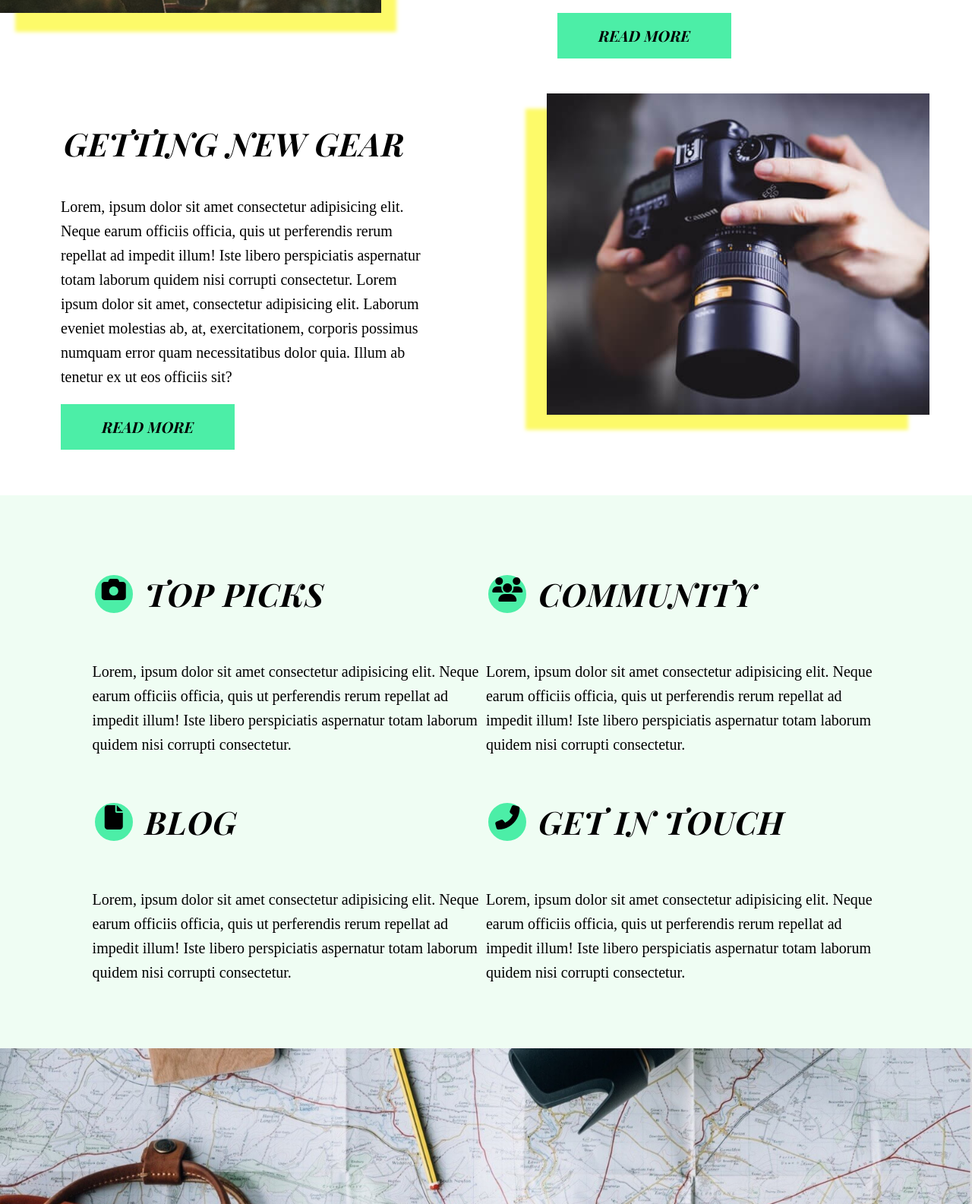
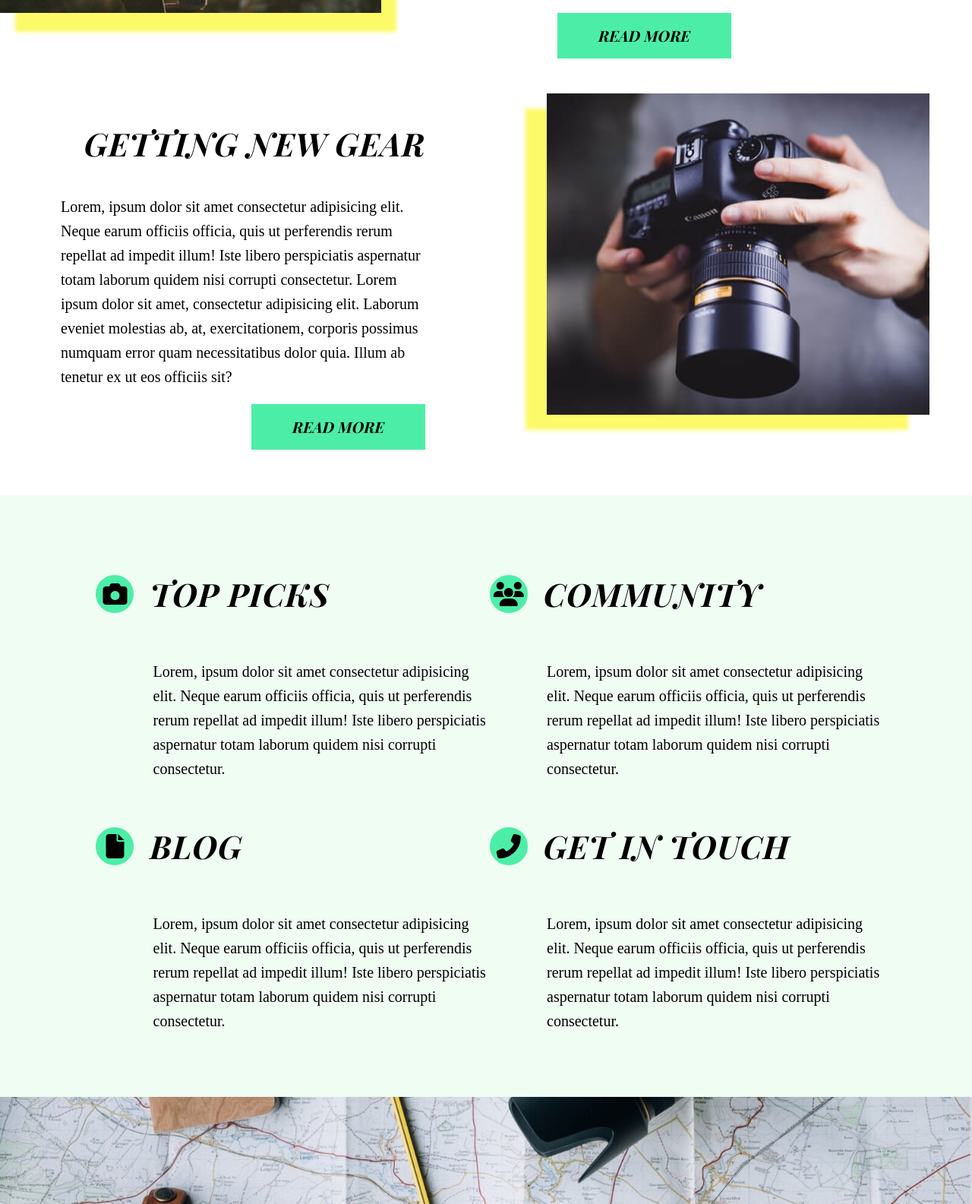
Before and after one commit to renata1026/renataReinartzprojectOne, a plain HTML site: page index.html in a window 1280 px wide. Shown: the part 1555-3140 px from the top of the page at 76% size. Drawn offline with Linux system fonts and the light colour scheme.

Commit message:
final changes

```diff
--- a/index.html
+++ b/index.html
@@ -100,25 +100,31 @@
 		</div><!-- Close out rowTwo-->
 	</article>
 	<!--Close out article-->
-	<section class="icon">
+	<section class="highlights">
 		<div class="wrapper">
 			<div class="iconRowOne">
+				<div class="highlightWrapper">
+					<div class="icon">
 						<div class="iconWrapper">
-					<div class="iconOne">
 							<i class="fa-solid fa-camera galleryIcon"></i>
+						</div>
+						<!--close out iconWrapper-->
 						<h3>Top Picks</h3>
-					</div><!-- Close out iconOne-->
+					</div><!-- Close out icon-->
 					<p>Lorem, ipsum dolor sit amet consectetur adipisicing elit. Neque earum officiis officia, quis
 						ut
 						perferendis rerum repellat ad impedit illum! Iste libero perspiciatis aspernatur totam
 						laborum
 						quidem nisi corrupti consectetur.</p>
-				</div><!-- Close out iconWrapper-->
+				</div><!-- Close out highlightWrapper-->
+				<div class="highlightWrapper">
+					<div class="icon">
 						<div class="iconWrapper">
-					<div class="iconTwo">
 							<i class="fa-solid fa-users galleryIcon"></i>
+						</div>
+						<!--close out iconWrapper-->
 						<h3>Community</h3>
-					</div><!-- Close out iconTwo-->
+					</div><!-- Close out icon-->
 					<p>Lorem, ipsum dolor sit amet consectetur adipisicing elit. Neque earum officiis officia, quis
 						ut
 						perferendis rerum repellat ad impedit illum! Iste libero perspiciatis aspernatur totam
@@ -127,28 +133,32 @@
 				</div><!-- Close out iconWrapper-->
 			</div><!-- Close out iconRowOne-->
 			<div class="iconRowTwo">
+				<div class="highlightWrapper">
+					<div class="icon">
 						<div class="iconWrapper">
-					<div class="iconThree">
 							<i class="fa-solid fa-file galleryIcon"></i>
+						</div><!-- Close out iconWrapper-->
 						<h3>Blog</h3>
-					</div><!-- Close out iconThree-->
+					</div><!-- Close out icon-->
 					<p>Lorem, ipsum dolor sit amet consectetur adipisicing elit. Neque earum officiis officia, quis
 						ut
 						perferendis rerum repellat ad impedit illum! Iste libero perspiciatis aspernatur totam
 						laborum
 						quidem nisi corrupti consectetur.</p>
+				</div><!-- Close out highlightWrapper-->
+				<div class="highlightWrapper">
+					<div class="icon">
+						<div class="iconWrapper">
+							<i class="fa-solid fa-phone-flip galleryIcon"></i>
 						</div><!-- Close out iconWrapper-->
-				<div class="iconWrapper">
-					<div class="iconFour">
-						<i class="fa-solid fa-phone-flip galleryIcon"></i>
 						<h3>Get In Touch</h3>
-					</div><!-- Close out iconFour-->
+					</div><!-- Close out icon-->
 					<p>Lorem, ipsum dolor sit amet consectetur adipisicing elit. Neque earum officiis officia, quis
 						ut
 						perferendis rerum repellat ad impedit illum! Iste libero perspiciatis aspernatur totam
 						laborum
 						quidem nisi corrupti consectetur.</p>
-				</div><!-- Close out iconWrapper-->
+				</div><!-- Close out highlightWrapper-->
 			</div><!-- Close out iconRowTwo-->
 		</div><!-- Close out wrapper-->
 	</section><!-- Close out sectionIcon-->
@@ -162,6 +172,10 @@
 			<div class="featuredImage">
 				<h3>This Month Profile</h3>
 				<p>Lorem ipsum dolor sit amet, consectetur adipisicing elit. Libero nostrum nisi, corrupti
+					voluptatibus
+					molestiae iure fugiat eos explicabo, ab tenetur id nulla aliquam non aperiam. Molestiae non
+					doloribus ad
+					reiciendis.Lorem ipsum dolor sit amet, consectetur adipisicing elit. Libero nostrum nisi, corrupti
 					voluptatibus
 					molestiae iure fugiat eos explicabo, ab tenetur id nulla aliquam non aperiam. Molestiae non
 					doloribus ad
--- a/styles/sass/partials/_blog.scss
+++ b/styles/sass/partials/_blog.scss
@@ -129,10 +129,6 @@
         padding: 1em;
     }
 
-    .featuredImage p {
-        text-align: center;
-    }
-
     .blogTextTwo {
         text-align: left;
     }
@@ -150,3 +146,12 @@
         width: 100%;
     }
 }
+
+@media (min-width: 1000px) {
+    .blogTextTwo {
+        text-align: right;
+    }
+
+
+
+}
--- a/styles/sass/partials/_blogPost.scss
+++ b/styles/sass/partials/_blogPost.scss
@@ -16,8 +16,9 @@ img.blogHeader {
 
 .blog {
     position: absolute;
-    bottom: 3em;
-    left: 3em;
+    bottom: 1em;
+    right: 0em;
+    width: 100%;
     margin: 0;
     text-align: center;
 }
@@ -52,12 +53,6 @@ img.sideImage {
     font-size: $fsBody;
 }
 
-// .blogText {
-//     display: flex;
-//     flex-direction: column;
-//     width: 100%;
-//     background-color: $secondary;
-// }
 
 // Form Section//
 form {
@@ -132,7 +127,6 @@ textArea {
         position: absolute;
         z-index: 10;
         bottom: 3em;
-        left: 6em;
         padding: 0;
     }
 
@@ -240,6 +234,7 @@ textArea {
         max-width: 100%;
         margin-left: 1.3em;
         margin-top: -250px;
+        position: relative;
     }
 
     //Yellow Box Shadow//
@@ -283,8 +278,18 @@ textArea {
     }
 }
 
+@media (min-width: 800px) {
+    .blog {
+        display: none;
+    }
+}
+
 @media (min-width: 1000px) {
     //Form Section
+
+    .blog {
+        display: inline;
+    }
 
     form {
         padding-left: 3em;
--- a/styles/sass/partials/_contact.scss
+++ b/styles/sass/partials/_contact.scss
@@ -2,8 +2,8 @@
 
 .getInTouch {
     position: absolute;
-    bottom: 2em;
-    left: 2.5em;
+    bottom: 0;
+    width: 100%;
     text-align: center;
     font-weight: $fwHeading;
 }
@@ -77,7 +77,7 @@ i.fa-brands.fa-whatsapp:focus {
 
     .getInTouch {
         bottom: 2em;
-        left: 6em;
+        left: 1.5em;
     }
 
     // Contact Form//
@@ -137,8 +137,8 @@ i.fa-brands.fa-whatsapp:focus {
 
     .contactForm {
         position: absolute;
-        bottom: 17em;
-        right: 1em;
+        bottom: 8em;
+        right: 0em;
         width: 100%;
         padding-top: 3em;
         box-shadow: -33px 31px 5px 0px rgba(253, 250, 105, 1);
--- a/styles/sass/partials/_gallery.scss
+++ b/styles/sass/partials/_gallery.scss
@@ -2,20 +2,21 @@
 
 //Icon Section//
 
-.icon {
+.highlights {
     padding: 1em;
 }
 
-.galleryIcon {
+.iconWrapper {
     font-size: 2em;
     width: 50px;
     height: 50px;
     border-radius: 50%;
     background-color: $greenAccent;
     border: 3px solid $greenAccent;
-    align-self: center;
-    text-align: center;
-    margin-right: 0.5em;
+    display: flex;
+    align-items: center;
+    justify-content: center;
+    margin: 0 auto;
 }
 
 //Banner Section//
@@ -24,6 +25,7 @@
     width: 100%;
     object-fit: cover;
     object-position: left;
+    display: block;
 }
 
 // Gallery Section
@@ -36,6 +38,10 @@
     padding-top: 2em;
     background-color: $primary;
     color: $secondary;
+}
+
+.featured p {
+    text-align: center;
 }
 
 .featured img {
@@ -81,8 +87,12 @@
 
 @media (min-width: 1000px) {
 
-    .icon {
+    .highlights {
         padding: 4em;
+    }
+
+    .highlightWrapper p {
+        margin-left: 1em;
     }
 
     .iconRowOne,
@@ -91,18 +101,32 @@
         text-align: left;
     }
 
-    .iconOne,
-    .iconTwo,
-    .iconThree,
-    .iconFour {
+    .iconWrapper {
+        margin: 0;
+    }
+
+    .iconRowOne h3,
+    .iconRowTwo h3 {
+        margin-left: .5em;
+    }
+
+    .iconRowOne p,
+    .iconRowTwo p {
+        margin-left: 4em;
+    }
+
+    .icon {
         display: flex;
-        margin-left: 0.2em;
+        margin-left: 0.3em;
+        justify-content: flex-start;
+        align-items: center;
     }
 
     //Featured Section//
     .featured {
         display: flex;
         background-color: $lightAccent;
+        color: $primary;
         padding: 4em;
     }
 
@@ -113,6 +137,10 @@
     .featuredImage {
         text-align: left;
         margin-left: 6em;
+    }
+
+    .featuredImage p {
+        text-align: left;
     }
 
     //Gallery Section//
@@ -128,8 +156,9 @@
         flex-direction: row;
         gap: 2em;
         justify-content: center;
-        width: 100%;
+        width: 90%;
         padding: 4em 0;
+        margin: 0 auto;
     }
 
     section.gallery {
--- a/styles/sass/partials/_header.scss
+++ b/styles/sass/partials/_header.scss
@@ -11,7 +11,7 @@ h4 {
 img.firstImage {
     width: 100%;
     height: 50vh;
-    // max-width: 1200px;
+    display: block;
     object-fit: cover;
     object-position: 30% top;
 }
@@ -29,8 +29,14 @@ img.secondImage {
 .homeHeading {
     position: absolute;
     top: 6em;
-    right: 1em;
+    width: 100%;
     margin: 0;
+}
+
+@media(min-width: 450px) {
+    .homeHeading {
+        top: 8em;
+    }
 }
 
 @media (min-width: 600px) {
@@ -42,20 +48,12 @@ img.secondImage {
         height: 50vh;
     }
 
-    .homeHeading {
-        top: 5em;
-        right: .9em;
-
-    }
-
     h2 {
         font-size: 3rem;
     }
-}
 
-@media (min-width: 850px) {
     .homeHeading {
-        top: 12em;
+        top: 5em;
     }
 }
 
@@ -81,8 +79,7 @@ img.secondImage {
     }
 
     .homeHeading {
-        top: 5em;
-        right: 4em;
+        right: 0.1em;
         margin: 0;
     }
 }
--- a/styles/sass/partials/_nav.scss
+++ b/styles/sass/partials/_nav.scss
@@ -65,6 +65,7 @@
     height: 30vh;
     width: 100%;
     margin-top: 0;
+    padding-left: 0;
     transition: .5s;
 
 }
--- a/styles/sass/partials/_sections.scss
+++ b/styles/sass/partials/_sections.scss
@@ -2,7 +2,7 @@
 
 //Section One -What is Captured?//
 .sectionOne,
-.icon,
+.highlights,
 .featured {
     background-color: $lightAccent;
 }
```
Also changed, not shown: blog.html (+1 -1 lines), contact.html (+2 -2 lines), styles/styles.css. Lines whose indentation alone changed are shown as unchanged.
